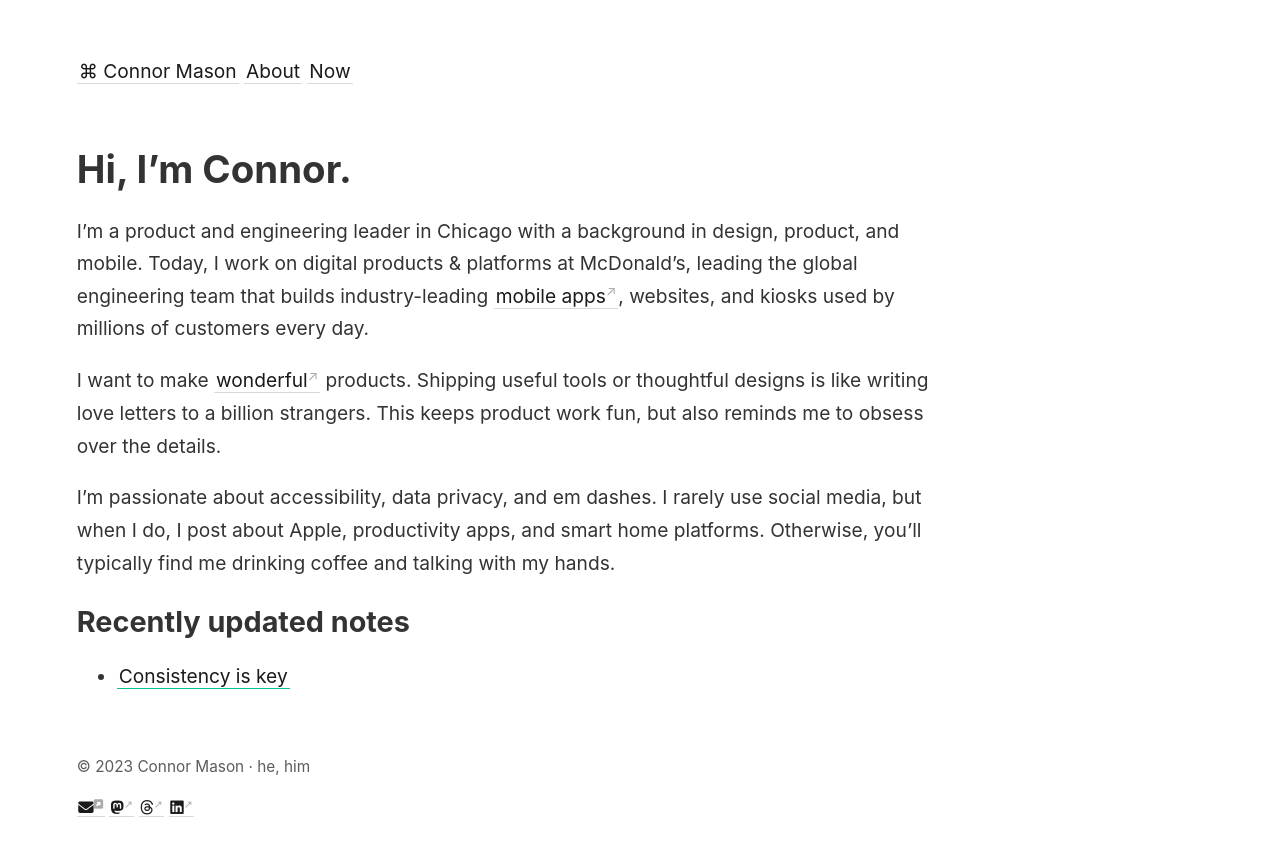
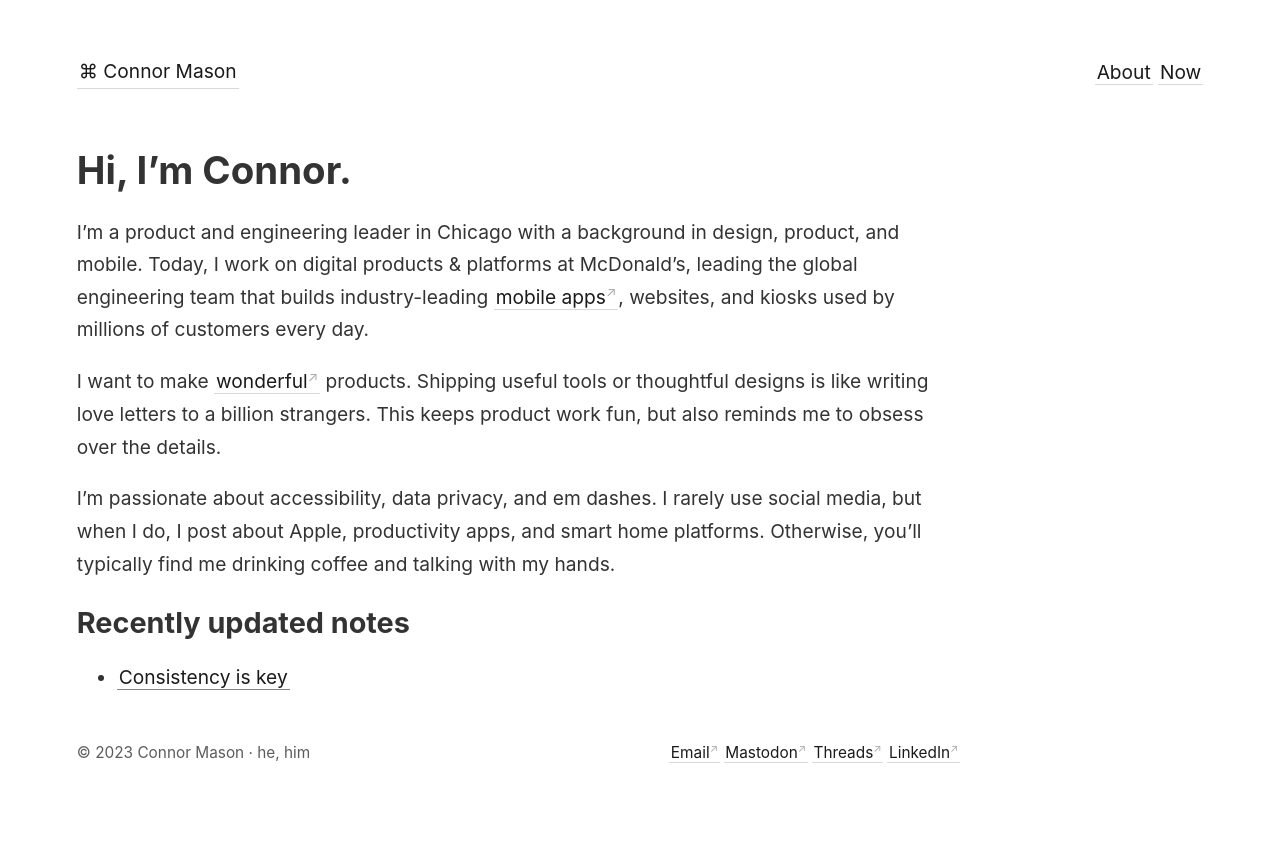
Before and after one commit to conmas/site, a Jekyll site: the page built from _pages/index.md, in a window 1280 px wide. Shown: the top 856 px of the page. Built offline with Jekyll 4.4.1, drawn with Linux system fonts in a browser that asks for light colours; nearby versions of some CDN libraries.

Commit message:
Nav and footer spacing updates

```diff
--- a/_includes/footer.html
+++ b/_includes/footer.html
@@ -1,7 +1,9 @@
-<p>© 2023 Connor Mason  ·  he, him</p>
-<p>
-	<script>n='connor';d='mason';t='me';document.write('<a href="mailto:'+n+'@'+d+'.'+t+'" class="fa-solid fa-envelope"></a>');</script>
-	<a href="https://hachyderm.io/@connor" rel="me" class="fa-brands fa-mastodon"></a>
-	<a href="https://threads.net/@conmas" class="fa-brands fa-threads"></a>
-	<a href="https://linkedin.com/in/cnnrmsn" class="fa-brands fa-linkedin"></a>
-</p>
+<div style="display: flex; justify-content: space-between; align-items: center;">
+	<span>© 2023 Connor Mason  ·  he, him</span>
+	<span>
+		<script>n='connor';d='mason';t='me';document.write('<a href="mailto:'+n+'@'+d+'.'+t+'">Email</a>');</script>
+		<a href="https://hachyderm.io/@connor" rel="me">Mastodon</a>
+		<a href="https://threads.net/@conmas">Threads</a>
+		<a href="https://linkedin.com/in/cnnrmsn">LinkedIn</a>
+	</span>
+</div>
--- a/_includes/nav.html
+++ b/_includes/nav.html
@@ -1,5 +1,7 @@
-<div>
+<div style="display: flex; justify-content: space-between; align-items: center;">
     <a class="internal-link" href="{{ site.baseurl }}/">⌘ {{ site.title }}</a>
-    <a class="internal-link" href="/about">About</a>
-    <a class="internal-link" href="/now">Now</a>
+    <span>
+        <a class="internal-link" href="/about">About</a>
+        <a class="internal-link" href="/now">Now</a>
+    </span>
 </div>
```
